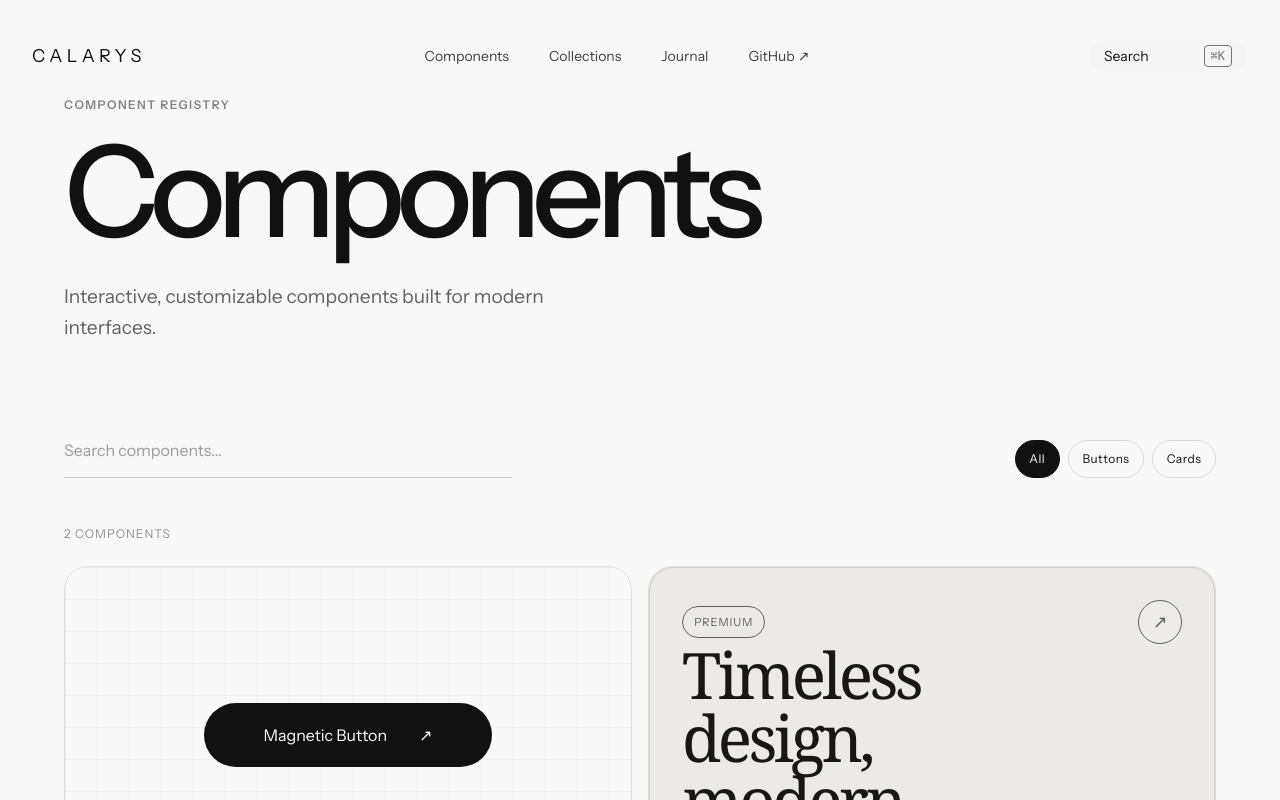
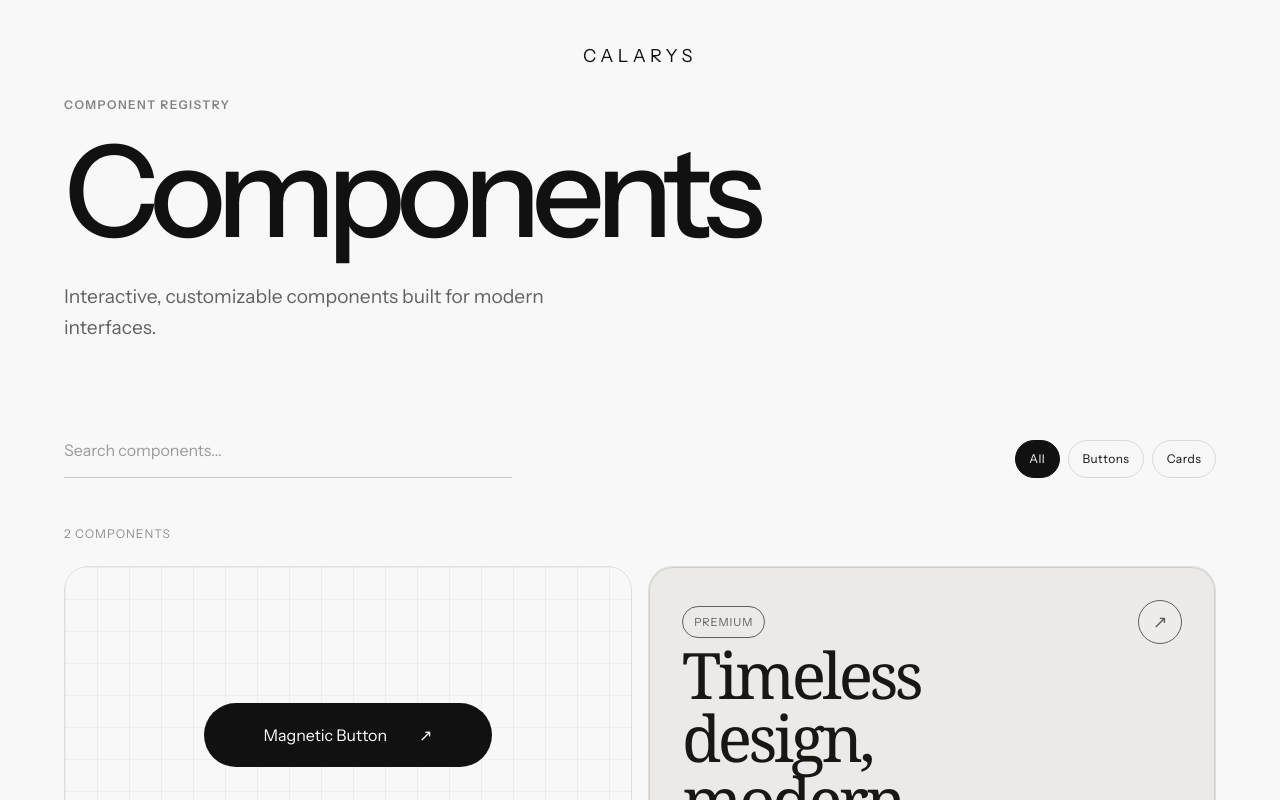
Before and after one commit to tizianocarranza/calarys, a Next.js app: page /components in a window 1280 px wide. Shown: the top 800 px of the page. Built offline with nearby package versions, Linux system fonts and the light colour scheme.

Commit message:
feat: implement Navbar component with styled layout and animations

```diff
--- a/src/shared/components/navbar/navbar.module.css
+++ b/src/shared/components/navbar/navbar.module.css
@@ -0,0 +1,200 @@
+.navbar {
+  position: fixed;
+  inset: 0 0 auto;
+  z-index: 100;
+
+  padding: 2.5rem 2rem 0;
+}
+
+.inner {
+  position: relative;
+
+  display: grid;
+  grid-template-columns: 1fr auto 1fr;
+  align-items: center;
+
+  min-height: 2rem;
+  max-width: 80rem;
+  margin-inline: auto;
+}
+
+.logo {
+  position: absolute;
+  z-index: 2;
+  left: 50%;
+
+  color: inherit;
+  font-size: 1.125rem;
+  font-weight: 300;
+  letter-spacing: 0.25em;
+  text-decoration: none;
+
+  transform: translateX(-50%);
+
+  animation: position-logo linear both;
+  animation-timeline: scroll(root block);
+  animation-range: 0 20vh;
+}
+
+.links {
+  grid-column: 2;
+
+  display: flex;
+  gap: 2.5rem;
+
+  overflow: hidden;
+
+  font-size: 0.875rem;
+
+  opacity: 0;
+  clip-path: inset(0 100% 0 0);
+
+  animation: reveal-links linear both;
+  animation-timeline: scroll(root block);
+  animation-range: 12vh 24vh;
+}
+
+.links a {
+  color: rgb(82 82 82);
+  text-decoration: none;
+
+  transition: color 250ms ease;
+}
+
+.links a:hover {
+  color: rgb(0 0 0);
+}
+
+.search {
+  grid-column: 3;
+  justify-self: end;
+
+  display: flex;
+  align-items: center;
+  justify-content: space-between;
+  gap: 1rem;
+
+  min-width: 10rem;
+  height: 2rem;
+  padding-inline: 1rem;
+
+  color: inherit;
+  font: inherit;
+  font-size: 0.875rem;
+
+  background: rgb(245 245 245);
+  border: 0;
+  border-radius: 999px;
+
+  cursor: pointer;
+
+  opacity: 0;
+  transform: translateY(-0.4rem);
+
+  animation: reveal-search linear both;
+  animation-timeline: scroll(root block);
+  animation-range: 16vh 26vh;
+}
+
+.kbd {
+  display: grid;
+  min-width: 1.5rem;
+  height: 1.5rem;
+  place-items: center;
+
+  color: rgb(115 115 115);
+  font: inherit;
+  font-size: 0.75rem;
+
+  background: transparent;
+  border: 1px solid rgb(220 220 220);
+  border-radius: 0.35rem;
+}
+
+/* ---------------------------------- */
+/* Hero transition                    */
+/* ---------------------------------- */
+
+@keyframes position-logo {
+  from {
+    left: 50%;
+    transform: translateX(-50%);
+  }
+
+  to {
+    left: 0;
+    transform: translateX(0);
+  }
+}
+
+@keyframes reveal-links {
+  from {
+    opacity: 0;
+    clip-path: inset(0 100% 0 0);
+  }
+
+  to {
+    opacity: 1;
+    clip-path: inset(0);
+  }
+}
+
+@keyframes reveal-search {
+  from {
+    opacity: 0;
+    transform: translateY(-0.4rem);
+  }
+
+  to {
+    opacity: 1;
+    transform: translateY(0);
+  }
+}
+
+/* ---------------------------------- */
+/* Progressive enhancement            */
+/* ---------------------------------- */
+
+@supports not (animation-timeline: scroll()) {
+  .logo {
+    left: 0;
+    transform: none;
+  }
+
+  .links {
+    opacity: 1;
+    clip-path: none;
+  }
+
+  .search {
+    opacity: 1;
+    transform: none;
+  }
+}
+
+/* ---------------------------------- */
+/* Reduced motion                     */
+/* ---------------------------------- */
+
+@media (prefers-reduced-motion: reduce) {
+  .logo,
+  .links,
+  .search {
+    animation: none;
+  }
+
+  .logo {
+    left: 0;
+    transform: none;
+  }
+
+  .links {
+    opacity: 1;
+    clip-path: none;
+  }
+
+  .search {
+    opacity: 1;
+    transform: none;
+  }
+}
--- a/src/shared/components/navbar/navbar.tsx
+++ b/src/shared/components/navbar/navbar.tsx
@@ -1,23 +1,25 @@
 import Link from "next/link";
+import styles from "./navbar.module.css";
 
 export function Navbar() {
   return (
-    <nav className="fixed inset-x-0 top-0 z-50 px-8 pt-10">
-      <div className="flex items-center justify-between mx-auto max-w-7xl h-full rounded text-sm">
-        <span className="text-lg tracking-[0.25em] font-light">CALARYS</span>
+    <nav className={styles.navbar}>
+      <div className={styles.inner}>
+        <Link href="/" className={styles.logo}>
+          CALARYS
+        </Link>
 
-        <div className="flex items-center justify-center gap-10 text-neutral-700">
-          <Link href="">Components</Link>
-          <Link href="">Collections</Link>
-          <Link href="">Journal</Link>
-          <Link href="">GitHub ↗</Link>
+        <div className={styles.links}>
+          <Link href="/components">Components</Link>
+          <Link href="/collections">Collections</Link>
+          <Link href="/journal">Journal</Link>
+          <Link href="https://github.com">GitHub ↗</Link>
         </div>
 
-        <button className="relative flex items-center justify-between min-w-40 px-4 gap-4 h-8 rounded-full bg-neutral-100">
-          Search
-          <kbd className="rounded border px-1.5 py-0.5 text-xs text-neutral-500">
-            ⌘K
-          </kbd>
+        <button className={styles.search}>
+          <span>Search</span>
+
+          <kbd className={styles.kbd}>⌘K</kbd>
         </button>
       </div>
     </nav>
```
